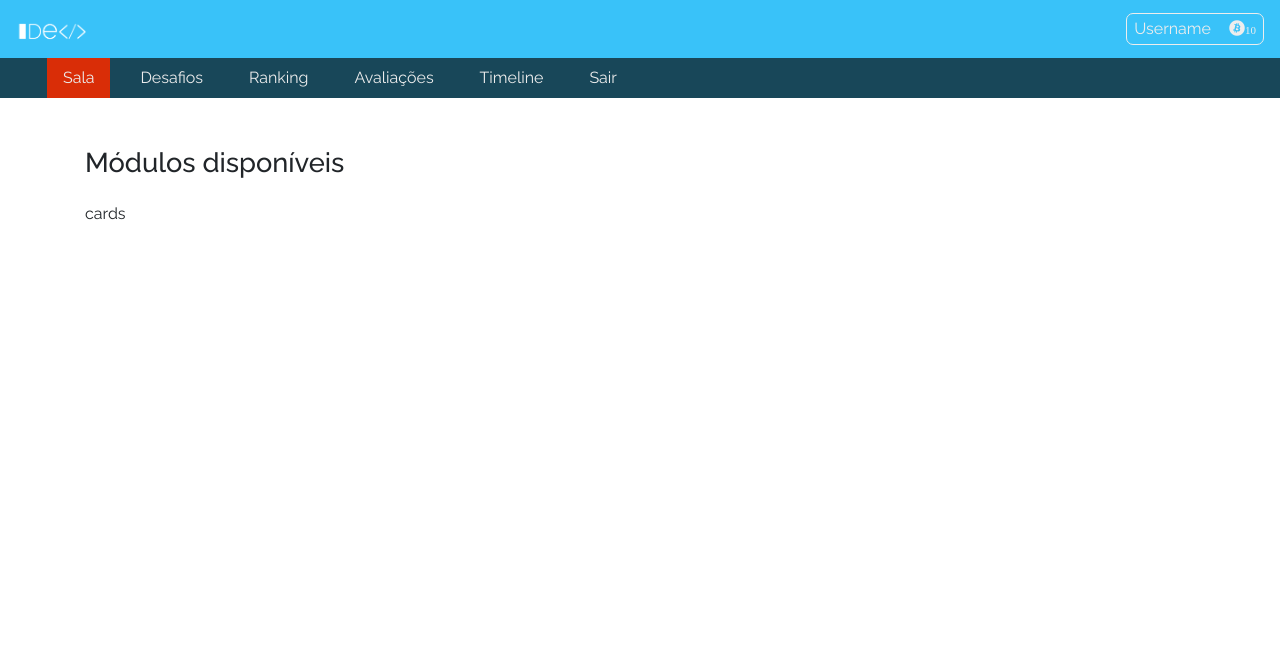
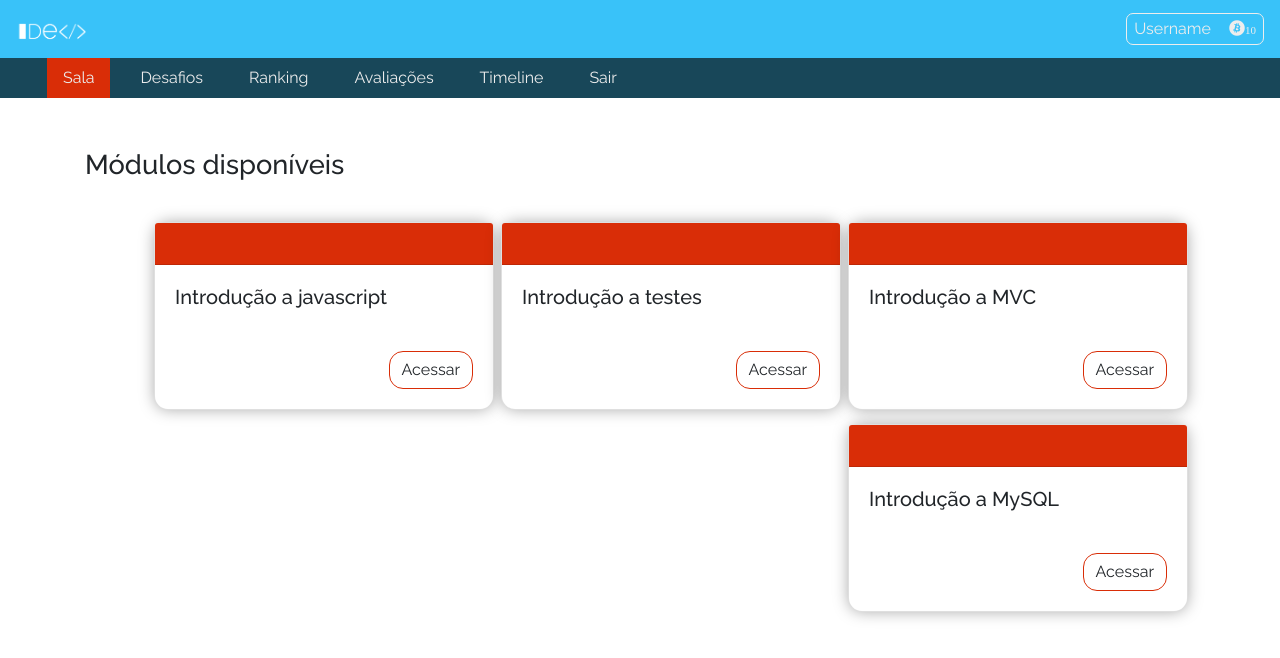
Before and after one commit to 4lessandrodev/idev-portal-frontend-react, a React (Create React App) app: page / in a window 1280 px wide. Shown: the top 658 px of the page. Built offline with nearby package versions, Linux system fonts and the light colour scheme.

Commit message:
feat(cards): adding cards component

```diff
--- a/src/App.js
+++ b/src/App.js
@@ -3,13 +3,16 @@ import './App.css';
 import Header from './components/Header/Header';
 import Menu from './components/Menu/Menu';
 import Sala from './components/Templates/Sala/Sala';
+import './normalize.css';
 
 function App() {
   return (
     <>
-      <Header />
-      <Menu />
-      <Sala title="Módulos disponíveis"/>
+      <div>
+        <Header />
+        <Menu />
+        <Sala title="Módulos disponíveis" />
+      </div>
     </>
   );
 }
--- /dev/null
+++ b/src/components/Card/Card.css
@@ -0,0 +1,25 @@
+.card__component__header{
+   min-height: 42px;
+   border-radius: 14px;
+}
+
+.card__component__body{
+    display: flex;
+    flex-direction: column;
+    text-align: left;
+}
+
+.btn__card__component{
+    background-color: transparent;
+    border-radius: 14px;
+    margin-top: 14px;
+    align-self: flex-end;
+    justify-self: right;
+}
+
+.card__component{
+    border-radius: 14px;
+    margin: 7px 7px 7px 0;
+    min-width: 340px;
+    box-shadow: 0px 0px 16px -1px rgba(0,0,0,0.36);
+}
--- /dev/null
+++ b/src/components/Card/Card.jsx
@@ -0,0 +1,17 @@
+import React from 'react';
+import './Card.css';
+
+export default props => (
+
+
+    <div className="card card__component">
+        <div className="card-header card__component__header" style={{backgroundColor:`var(--${props.color})`}}></div>
+        <div className="card-body card__component__body">
+            <h5 className="card-title">{props.title}</h5>
+            <p className="card-text">{props.text}</p>
+            <a href="#" className="btn btn__card__component" style={{ border: `1px solid var(--${props.color})` }}>{props.btnLabel}</a>
+        </div>
+    </div>
+
+
+);
--- a/src/components/Menu/Menu.css
+++ b/src/components/Menu/Menu.css
@@ -9,6 +9,7 @@
     justify-content: space-around;
     align-items: center;
     list-style: none;
+    flex-wrap: wrap;
 }
 
 #menu a{
--- a/src/components/Templates/Sala/Sala.css
+++ b/src/components/Templates/Sala/Sala.css
@@ -2,3 +2,9 @@
     font-size: 1.7rem;
     padding: 2rem 0 1rem 0;
 }
+
+.sala__main{
+    display: flex;
+    justify-content: right;
+    flex-wrap: wrap;
+}
--- a/src/components/Templates/Sala/Sala.jsx
+++ b/src/components/Templates/Sala/Sala.jsx
@@ -1,5 +1,6 @@
 import React from 'react';
 import './Sala.css';
+import Card from '../../Card/Card';
 
 export default props => (
 
@@ -9,7 +10,10 @@ export default props => (
                 <h1 className="sala__header__title">{props.title}</h1>
             </header>
             <main className="sala__main">
-                cards
+                <Card title="Introdução a javascript" color="orange" btnLabel="Acessar"/>
+                <Card title="Introdução a testes" color="orange" btnLabel="Acessar"/>
+                <Card title="Introdução a MVC" color="orange" btnLabel="Acessar"/>
+                <Card title="Introdução a MySQL" color="orange" btnLabel="Acessar"/>
             </main>
         </section>
     </>
--- a/src/index.js
+++ b/src/index.js
@@ -5,8 +5,8 @@ import App from './App';
 
 
 ReactDOM.render(
-  <React.StrictMode>
+  <>
     <App />
-  </React.StrictMode>,
+  </>,
   document.getElementById('root')
 );
--- /dev/null
+++ b/src/normalize.css
@@ -0,0 +1,203 @@
+
+ html {
+    line-height: 1.15; /* 1 */
+    -webkit-text-size-adjust: 100%; /* 2 */
+  }
+
+  body {
+    margin: 0;
+  }
+
+
+  main {
+    display: block;
+  }
+
+
+
+  h1 {
+    font-size: 2em;
+    margin: 0.67em 0;
+  }
+
+
+  hr {
+    box-sizing: content-box; /* 1 */
+    height: 0; /* 1 */
+    overflow: visible; /* 2 */
+  }
+
+  pre {
+    font-family: monospace, monospace; /* 1 */
+    font-size: 1em; /* 2 */
+  }
+
+
+  a {
+    background-color: transparent;
+  }
+
+
+  abbr[title] {
+    border-bottom: none; /* 1 */
+    text-decoration: underline; /* 2 */
+    text-decoration: underline dotted; /* 2 */
+  }
+
+
+  b,
+  strong {
+    font-weight: bolder;
+  }
+
+
+  code,
+  kbd,
+  samp {
+    font-family: monospace, monospace; /* 1 */
+    font-size: 1em; /* 2 */
+  }
+
+  small {
+    font-size: 80%;
+  }
+
+
+
+  sub,
+  sup {
+    font-size: 75%;
+    line-height: 0;
+    position: relative;
+    vertical-align: baseline;
+  }
+
+  sub {
+    bottom: -0.25em;
+  }
+
+  sup {
+    top: -0.5em;
+  }
+
+
+  img {
+    border-style: none;
+  }
+
+
+  button,
+  input,
+  optgroup,
+  select,
+  textarea {
+    font-family: inherit; /* 1 */
+    font-size: 100%; /* 1 */
+    line-height: 1.15; /* 1 */
+    margin: 0; /* 2 */
+  }
+
+  button,
+  input { /* 1 */
+    overflow: visible;
+  }
+
+
+  button,
+  select { /* 1 */
+    text-transform: none;
+  }
+
+
+  button,
+  [type="button"],
+  [type="reset"],
+  [type="submit"] {
+    -webkit-appearance: button;
+  }
+
+
+  button::-moz-focus-inner,
+  [type="button"]::-moz-focus-inner,
+  [type="reset"]::-moz-focus-inner,
+  [type="submit"]::-moz-focus-inner {
+    border-style: none;
+    padding: 0;
+  }
+
+  button:-moz-focusring,
+  [type="button"]:-moz-focusring,
+  [type="reset"]:-moz-focusring,
+  [type="submit"]:-moz-focusring {
+    outline: 1px dotted ButtonText;
+  }
+
+  fieldset {
+    padding: 0.35em 0.75em 0.625em;
+  }
+
+
+  legend {
+    box-sizing: border-box; /* 1 */
+    color: inherit; /* 2 */
+    display: table; /* 1 */
+    max-width: 100%; /* 1 */
+    padding: 0; /* 3 */
+    white-space: normal; /* 1 */
+  }
+
+
+  progress {
+    vertical-align: baseline;
+  }
+
+  textarea {
+    overflow: auto;
+  }
+
+
+
+  [type="checkbox"],
+  [type="radio"] {
+    box-sizing: border-box; /* 1 */
+    padding: 0; /* 2 */
+  }
+
+
+  [type="number"]::-webkit-inner-spin-button,
+  [type="number"]::-webkit-outer-spin-button {
+    height: auto;
+  }
+
+
+
+  [type="search"] {
+    -webkit-appearance: textfield; /* 1 */
+    outline-offset: -2px; /* 2 */
+  }
+
+  [type="search"]::-webkit-search-decoration {
+    -webkit-appearance: none;
+  }
+
+  ::-webkit-file-upload-button {
+    -webkit-appearance: button; /* 1 */
+    font: inherit; /* 2 */
+  }
+
+  details {
+    display: block;
+  }
+
+
+  summary {
+    display: list-item;
+  }
+
+  template {
+    display: none;
+  }
+
+  [hidden] {
+    display: none;
+  }
```
Also changed, not shown: src/index.css (line endings or trailing spaces).
